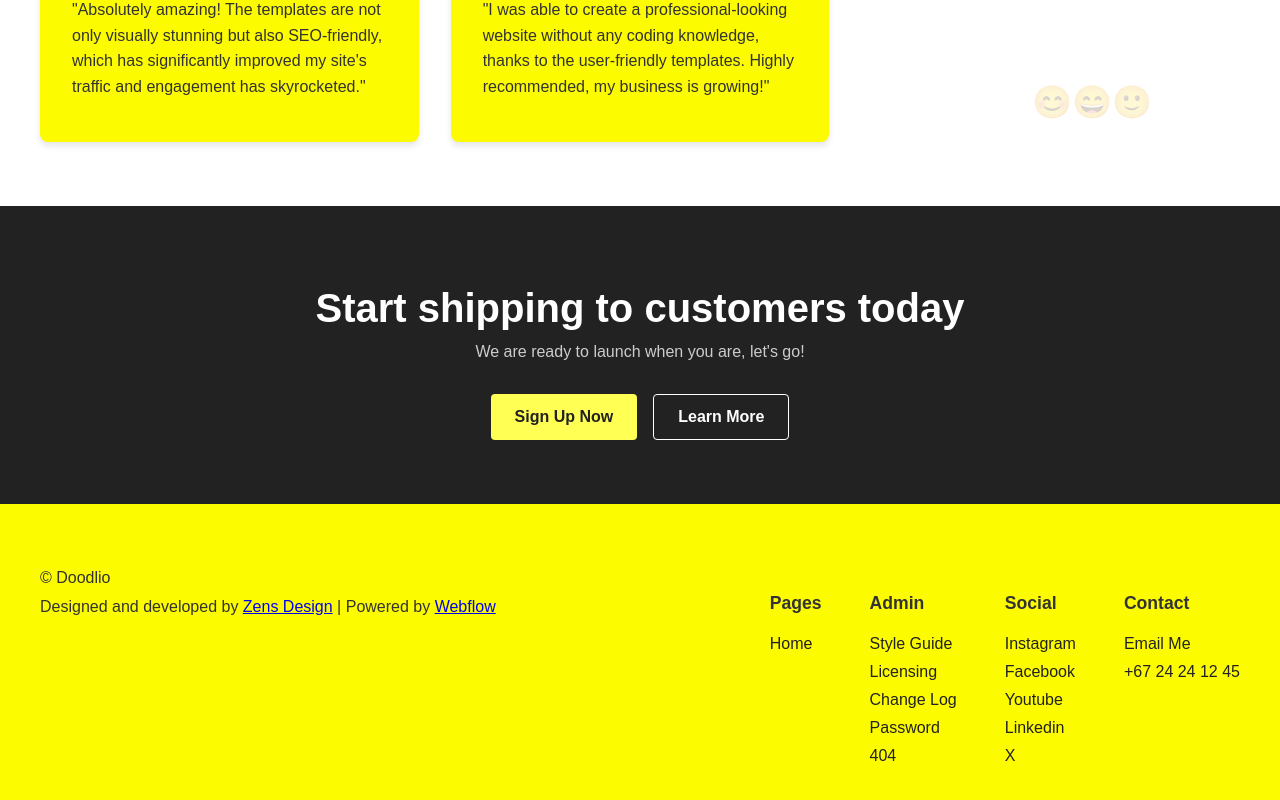
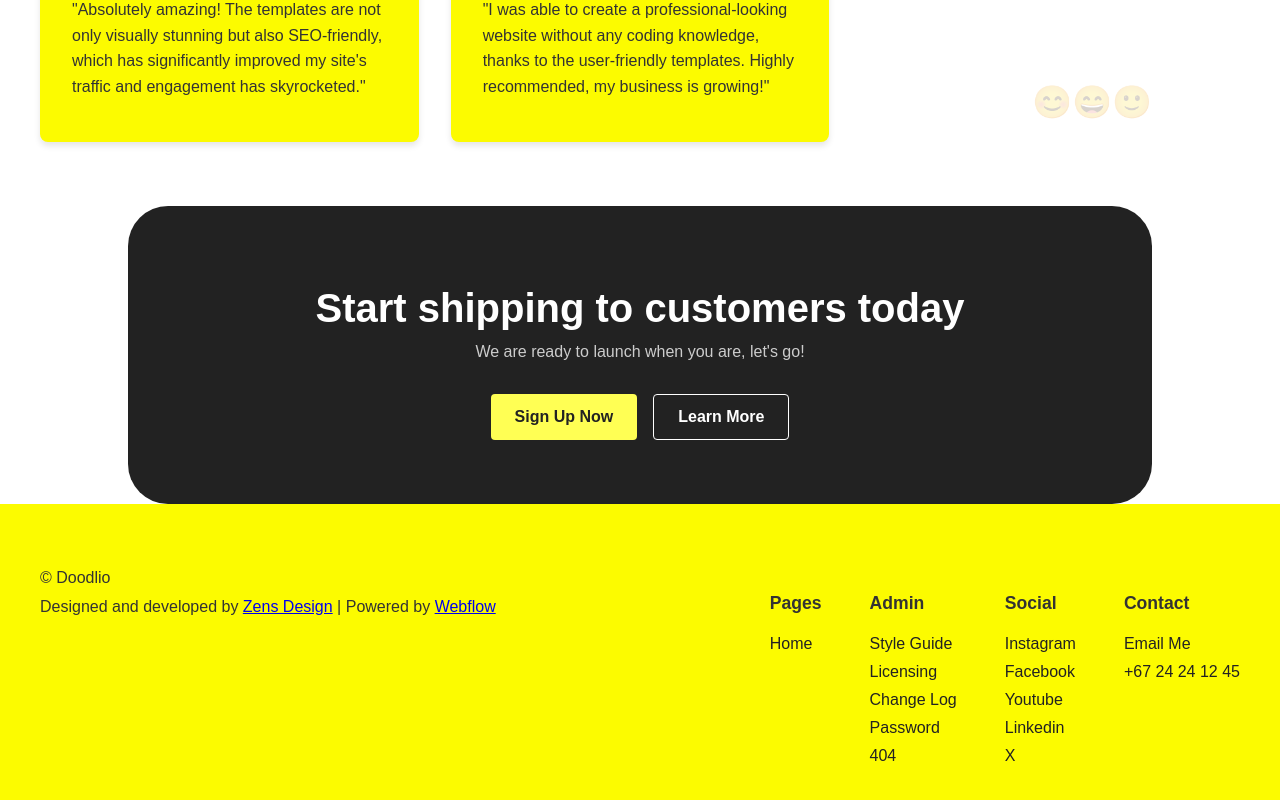
Before and after one commit to ankush-coder-497001/DooDlio-Clone, a React (Vite) app in the folder client-side/: page / in a window 1280 px wide. Shown: the part 5205-6005 px from the top of the page. Built offline with nearby package versions, Linux system fonts and the light colour scheme; a web font is replaced by a local one.

Commit message:
changes the cts section

```diff
--- a/client-side/src/components/Team/Team.css
+++ b/client-side/src/components/Team/Team.css
@@ -143,6 +143,9 @@
   color: white;
   padding: 4rem 2rem;
   text-align: center;
+  border-radius: 40px;
+  width: 80vw;
+  margin-left: 10%;
 }
 
 .cta-content {
```
